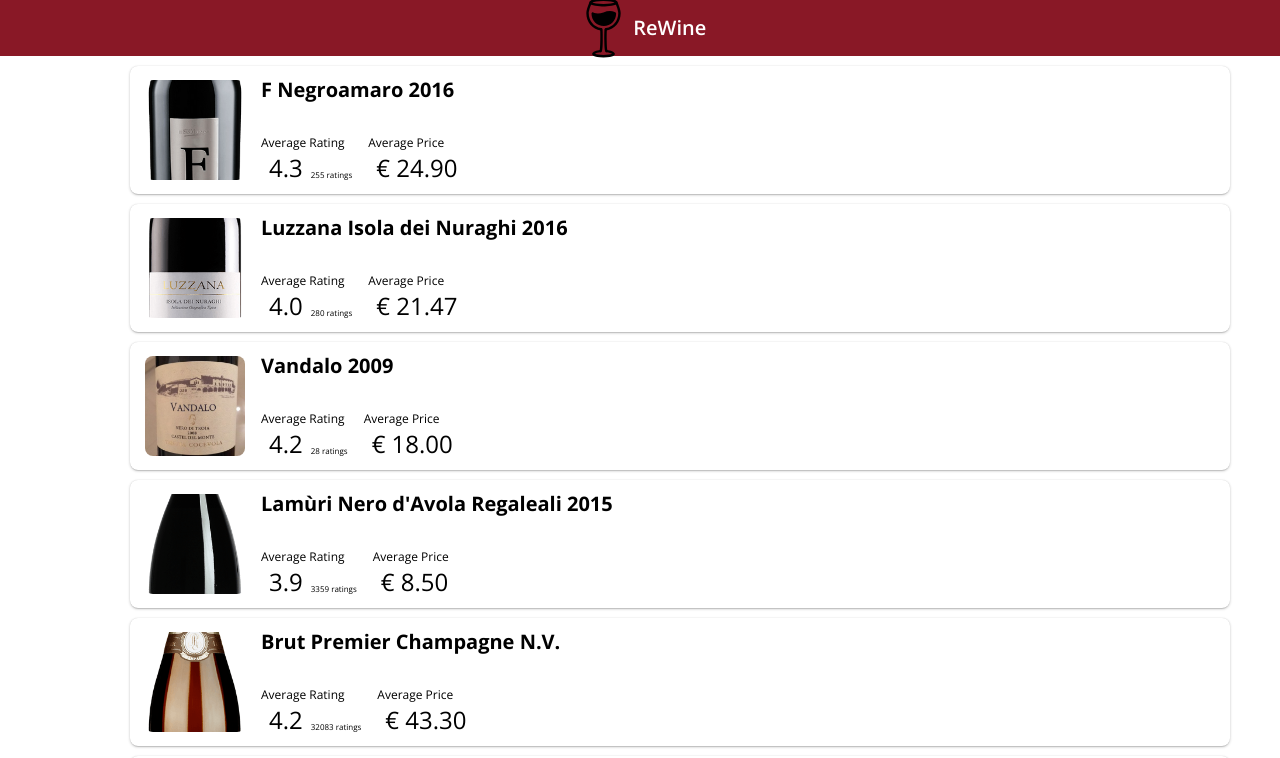
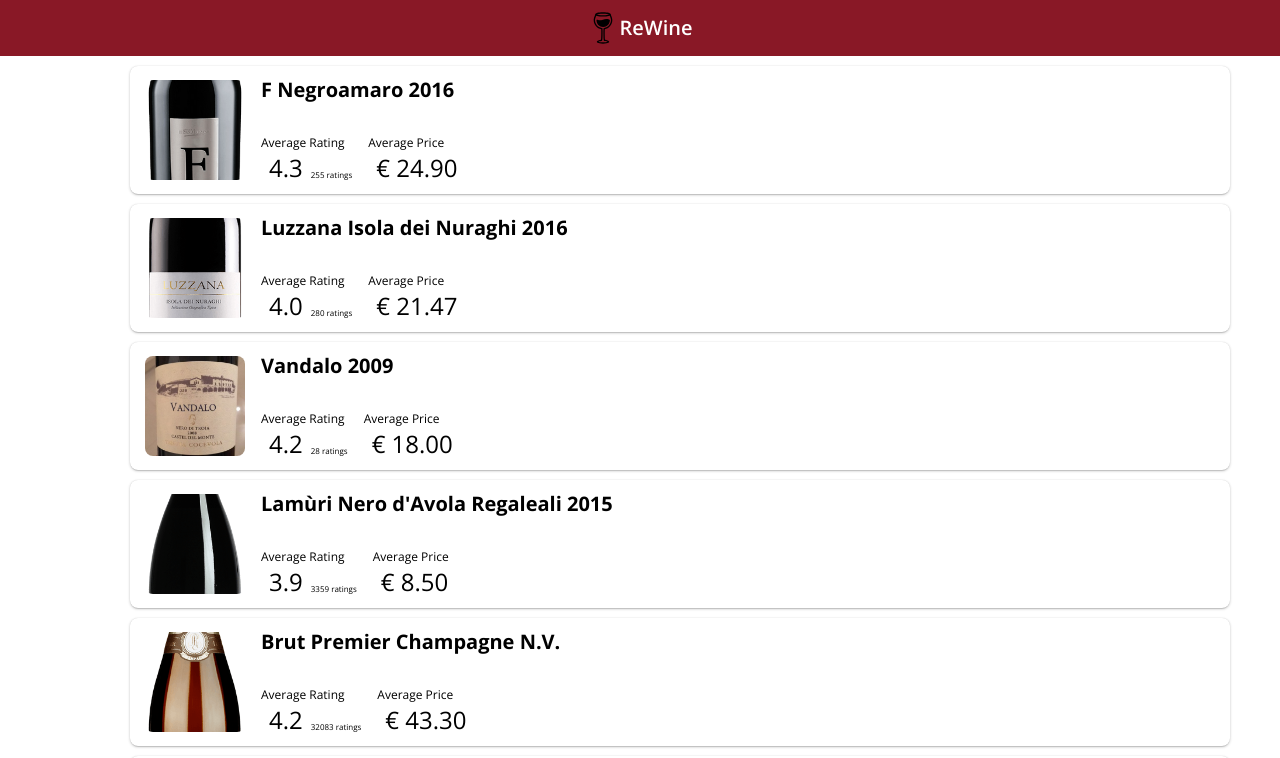
Before and after one commit to augustogiles/drink-rating, a React (Create React App) app: page / in a window 1280 px wide. Shown: the top 758 px of the page. Built offline with nearby package versions, Linux system fonts and the light colour scheme.

Commit message:
correcting logo to show in firefox browser

```diff
--- a/src/components/Header/style.js
+++ b/src/components/Header/style.js
@@ -24,7 +24,7 @@
     color: white;
 
     .logo{
-        width: 16%;
+        width: 32px;
     }
 `
 export const SDivLogo = styled.div`
```
